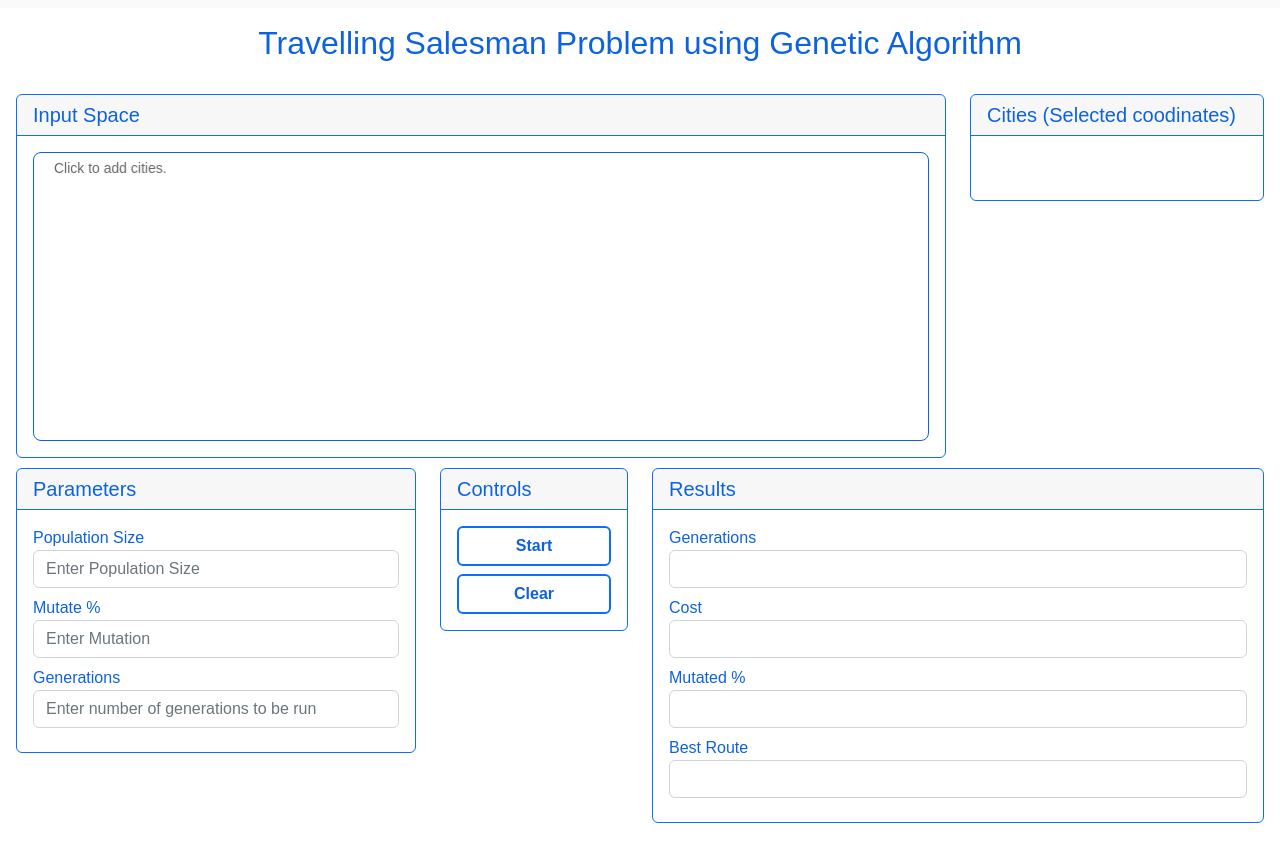
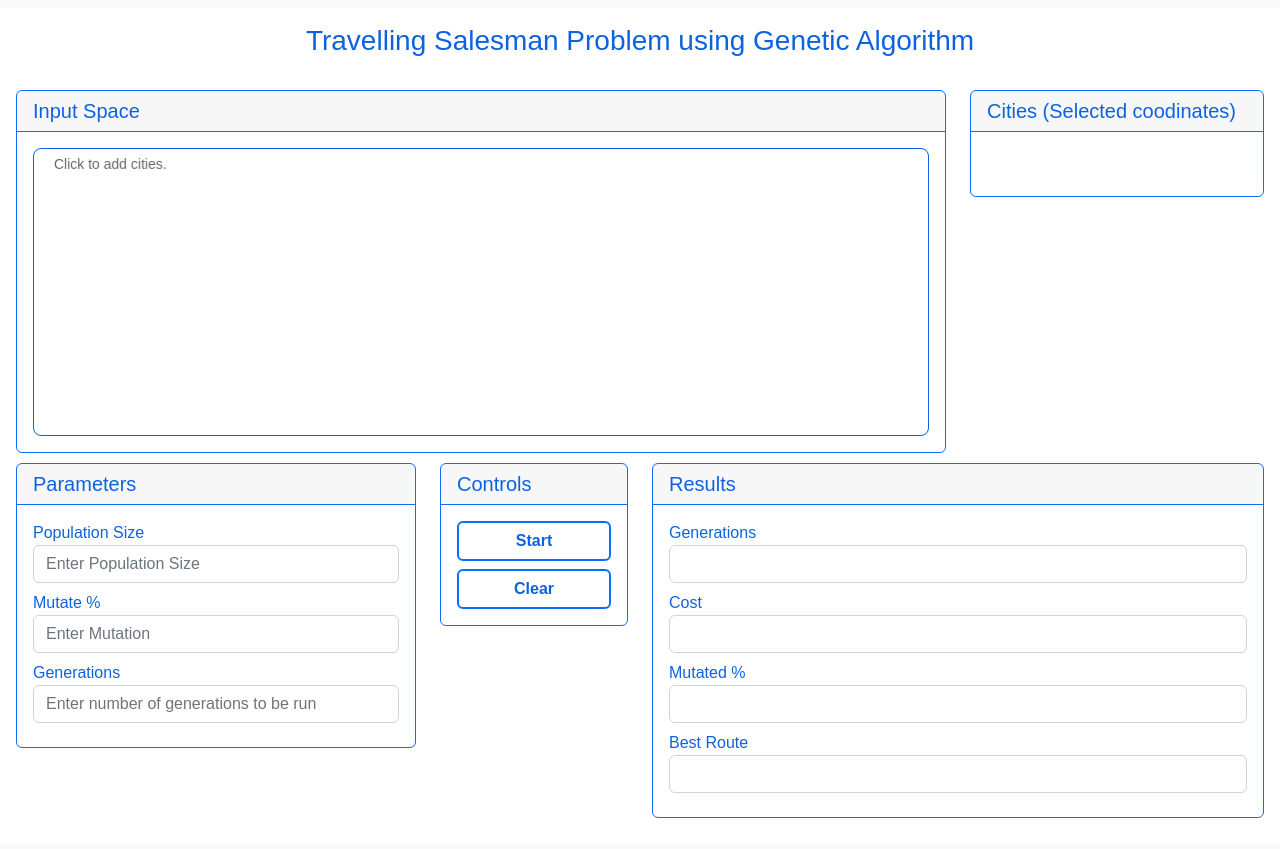
Before and after one commit to virtual-labs/exp-coded-genetic-algorithms-iitkgp, a plain HTML site: page experiment/simulation/index.html in a window 1280 px wide. Drawn offline with nearby package versions, Linux system fonts and the light colour scheme; a script that the page names is missing.

Commit message:
coded genetic

```diff
--- a/experiment/simulation/css/main.css
+++ b/experiment/simulation/css/main.css
@@ -54,7 +54,7 @@ input::-webkit-inner-spin-button {
     font-size: medium;
 }
 
-h2 {
+h3 {
     font-family: sans-serif;
     color: #0D62E0;
 }
--- a/experiment/simulation/index.html
+++ b/experiment/simulation/index.html
@@ -28,7 +28,7 @@
                 <div class="col-md-12">
                     <!-- <div class="card border-0">
                         <div class="card-body border-0"> -->
-                    <h2 class="text-center">Travelling Salesman Problem using Genetic Algorithm</h2>
+                    <h3 class="text-center">Travelling Salesman Problem using Genetic Algorithm</h3>
                     <!-- </div>
                     </div> -->
 
```
Also changed, not shown: experiment/procedure.md (+1 -1 lines).
